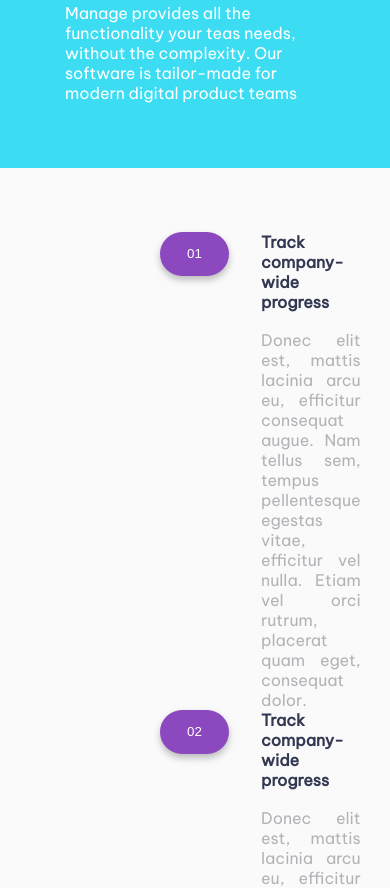
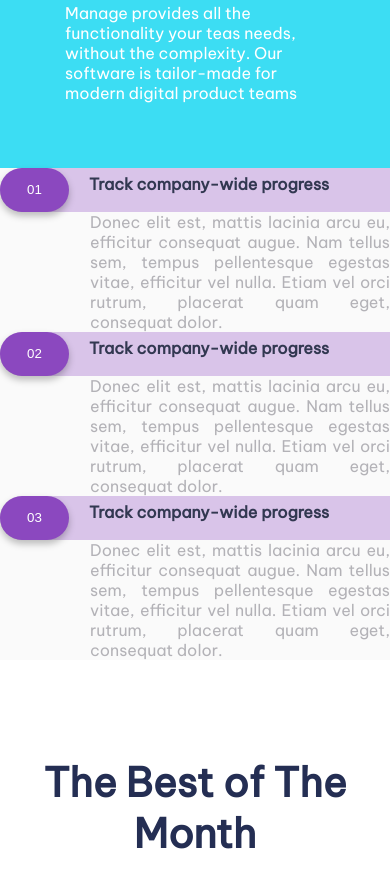
Before and after one commit to silvideastora/dh-sportit, a plain HTML site: page index.html in a window 390 px wide. Shown: the part 1140-2028 px from the top of the page. Drawn offline with Linux system fonts and the light colour scheme.

Commit message:
add final styles

```diff
--- a/index.html
+++ b/index.html
@@ -56,11 +56,11 @@
   <!-- Sección de Articles -->
   <div class="article-container">
     <article>
-      <div class="article-btn">
-      <button>01</button>
-      </div>
       <div class="article-content">
-        <h5>Track company-wide progress</h5>
+        <div class="article-header">
+          <button>01</button>
+          <h5>Track company-wide progress</h5>
+        </div>
         <p>
           Donec elit est, mattis lacinia arcu eu, efficitur consequat augue. Nam tellus sem,
           tempus pellentesque egestas vitae, efficitur vel nulla. Etiam vel orci rutrum, placerat quam eget,
@@ -69,11 +69,11 @@
       </div>
     </article>
     <article>
-      <div class="article-btn">
-      <button>02</button>
-      </div>
       <div class="article-content">
-        <h5>Track company-wide progress</h5>
+        <div class="article-header">
+          <button>02</button>
+          <h5>Track company-wide progress</h5>
+        </div>
         <p>
           Donec elit est, mattis lacinia arcu eu, efficitur consequat augue. Nam tellus sem,
           tempus pellentesque egestas vitae, efficitur vel nulla. Etiam vel orci rutrum, placerat quam eget,
@@ -84,11 +84,11 @@
   </div>
   <div class="article-container">
     <article>
-      <div class="article-btn">
-      <button>03</button>
-      </div>
       <div class="article-content">
-        <h5>Track company-wide progress</h5>
+        <div class="article-header">
+          <button>03</button>
+          <h5>Track company-wide progress</h5>
+        </div>
         <p>
           Donec elit est, mattis lacinia arcu eu, efficitur consequat augue. Nam tellus sem,
           tempus pellentesque egestas vitae, efficitur vel nulla. Etiam vel orci rutrum, placerat quam eget,
--- a/styles.css
+++ b/styles.css
@@ -108,9 +108,9 @@ section .pros,
 
 /* Sección de Articles */
 
-.article-container{
+.article-container {
   display: flex;
-  padding: 4rem 9rem;
+  padding: 4rem 4rem;
   justify-content: center;
   background-color: #FAFAFA;
 }
@@ -121,8 +121,14 @@ section .pros,
   width: 60%;
   padding: 0 1rem;
 }
-.article-btn button {
+.article-header {
+  display: flex;
+  align-items: end;
+}
+
+.article-header button {
   width: 69px;
+  margin-right: 20px;
 }
 .article-content h5 {
   color: #323851;
@@ -133,6 +139,7 @@ section .pros,
   color: #B3B2B7;
   font-weight:400;
   text-align: justify;
+  padding-left: 90px;
 }
 
 /*  Seccion Best of the Month */
@@ -228,6 +235,9 @@ footer .community-footer p:nth-child(n+2) {
   margin-top: 60px;
   text-align: end;
 }
+.update-form button {
+  width: 63px;
+}
 .copyrights-footer {
   background-color: #1E1E26;
   color: #ffffff;
@@ -287,8 +297,18 @@ footer .community-footer p:nth-child(n+2) {
   }
   /* Estilos de la sección de artículos */
   .article-container{
-    display: block;
+    display: flex;
+    flex-direction: column;
+    padding: 0;
   }
+  .article-container article {
+    width: 100%;
+    padding: 0;
+  }
+  .article-header {
+  background-color: #8b48bf4d;
+  border-radius: 50px 0px 0px 50px;
+}
 
   /* Estilos de la sección "Best of the Month" */
   .best-of-month-cards {
@@ -331,12 +351,6 @@ footer .community-footer p:nth-child(n+2) {
   .images-footer {
     width: 100%;
   }
-  .logosicons-footer {
-    width: 100%;
-    display: flex;
-    flex-direction: column-reverse;
-    align-items: center;
-  }
   .logo-footer {
     padding-top: 2rem;
     text-align: center;
```
